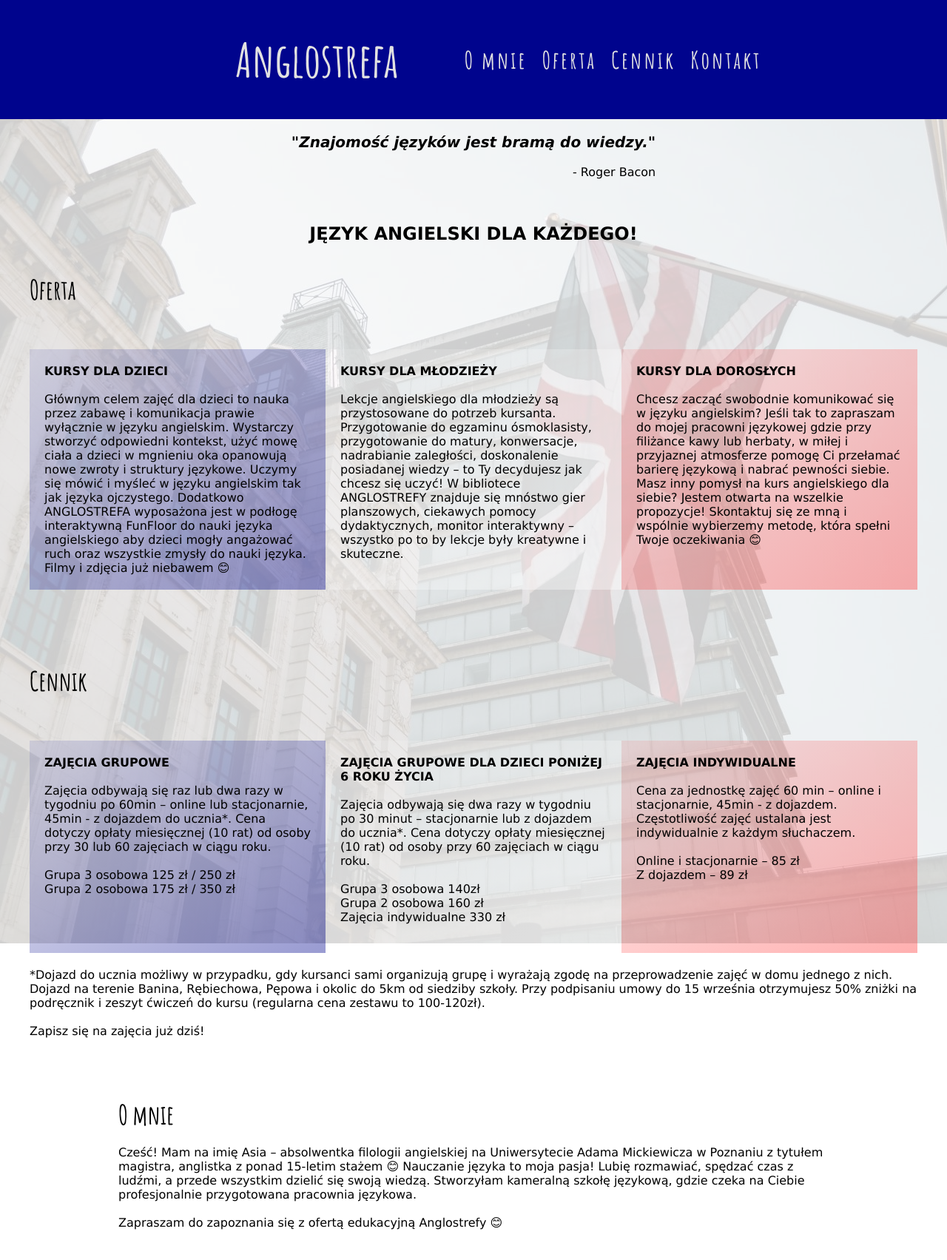
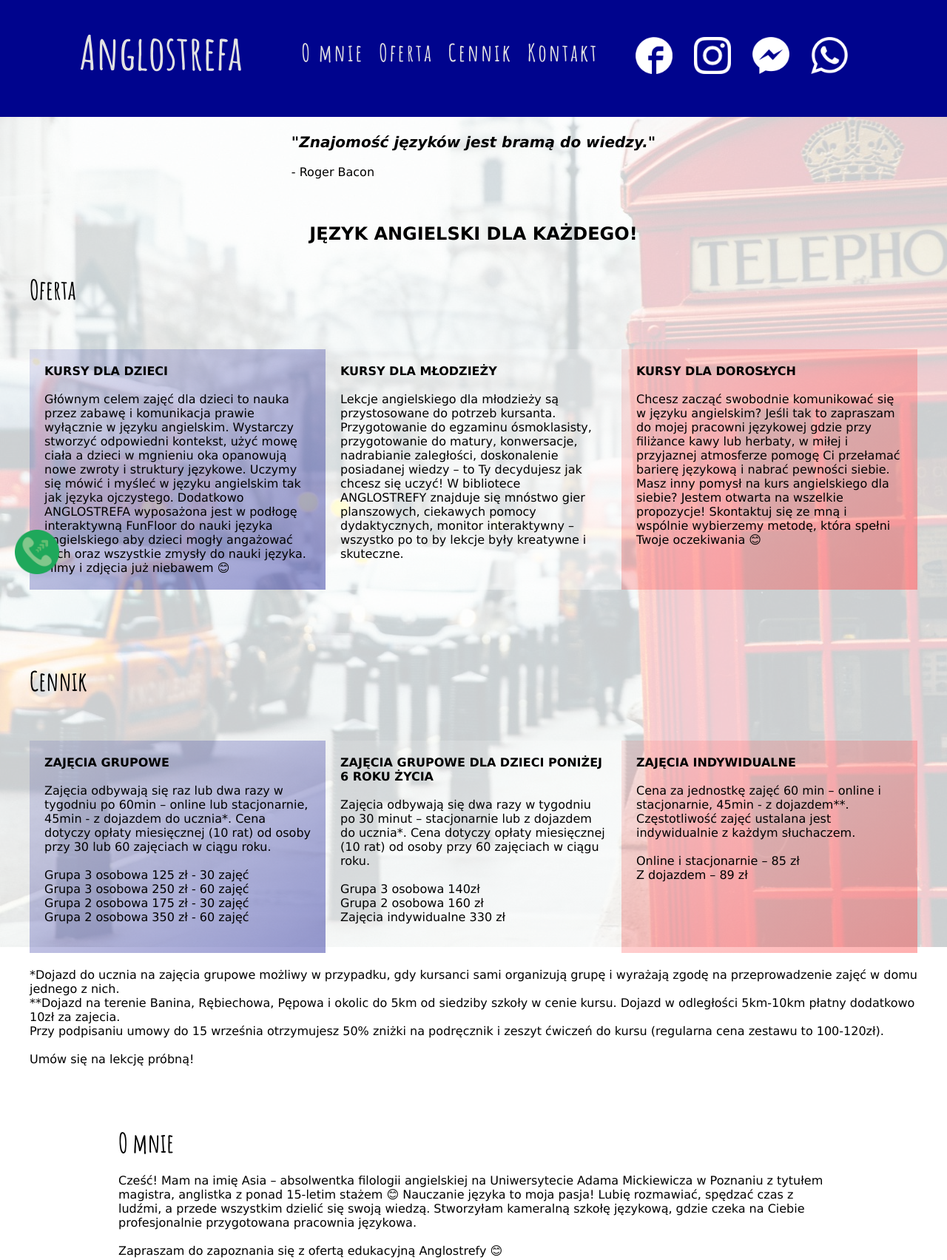
Before and after one commit to Dirtyloop/anglostrefaWebSite, a plain HTML site: page index.html in a window 1280 px wide. Shown: the top 1703 px of the page at 74% size. Drawn offline with Linux system fonts and the light colour scheme.

Commit message:
social media links added

```diff
--- a/index.html
+++ b/index.html
@@ -4,6 +4,7 @@
     <meta charset="UTF-8" />
     <meta name="viewport" content="width=device-width, initial-scale=1.0" />
     <link rel="stylesheet" href="styles.css" />
+    <link rel="icon" type="image/png" href="img/logo_ico.png" />
     <link rel="preconnect" href="https://fonts.gstatic.com" />
     <link rel="preconnect" href="https://fonts.googleapis.com">
     <link rel="preconnect" href="https://fonts.gstatic.com" crossorigin>
@@ -14,6 +15,7 @@
 <link rel="preconnect" href="https://fonts.googleapis.com">
 <link rel="preconnect" href="https://fonts.gstatic.com" crossorigin>
 <link href="https://fonts.googleapis.com/css2?family=Poiret+One&display=swap" rel="stylesheet">
+<link href="https://fonts.googleapis.com/icon?family=Material+Icons" rel="stylesheet">
 
     <title>Kreatywna Szkoła Językowa Anglostrefa</title>
   </head>
@@ -25,16 +27,24 @@
         <div class="line2"></div>
         <div class="line3"></div>
       </div>
+      <div class="menu">
+        <div>
       <a href="http://www.anglostrefa.pl"><div class="logo">
         <h1>Anglostrefa</h1>
-      </div></a>
+      </div></a></div>
+      <div>
       <ul class="nav-links">
         <li><a href="#omnie">O&nbsp;mnie</a></li>
         <li><a href="#oferta">Oferta</a></li>
         <li><a href="#cennik">Cennik</a></li>
         <li><a href="#kontakt">Kontakt</a></li>
+        <li>&nbsp;</li>
+        <li><div class="nav-social"><a href="https://www.facebook.com/anglostrefaBanino/" target="_blank"><img src="img/facebook.png" width="50" height="50"></a>&nbsp;
+          <a href=" https://instagram.com/anglostrefa/"  target="_blank"><img src="img/instagram.png" width="50" height="50"></a>&nbsp;
+          <a href="http://m.me/anglostrefaBanino/"><img src="img/messenger.png" width="50" height="50"></a>&nbsp;
+          <a href="https://wa.me/48517987666"><img src="img/whatsapp.png" width="50" height="50"></a></div></li>
       </ul>
-
+    </div></div>
     </nav>
     <script src="script.js"></script>
     <main>
@@ -90,8 +100,10 @@ Masz inny pomysł na kurs angielskiego dla siebie? Jestem otwarta na wszelkie pr
                 <b>ZAJĘCIA GRUPOWE</b><br><br>
 Zajęcia odbywają się raz lub dwa razy w tygodniu po 60min – online lub stacjonarnie, 45min -  z dojazdem do ucznia*. Cena dotyczy opłaty miesięcznej (10 rat) od osoby przy 30 lub 60 zajęciach w ciągu roku.<br><br>
 
-Grupa 3 osobowa 125 zł / 250 zł<br>
-Grupa 2 osobowa 175 zł / 350 zł<br><br>
+Grupa 3 osobowa 125 zł - 30 zajęć<br>
+Grupa 3 osobowa 250 zł - 60 zajęć<br>
+Grupa 2 osobowa 175 zł - 30 zajęć<br>
+Grupa 2 osobowa 350 zł - 60 zajęć<br><br>
                 </p></div>
                 <div class="oferta-cennik-section2">
                 <p>
@@ -109,17 +121,18 @@ Zajęcia indywidualne 330 zł<br><br>
                   <p>
 <b>ZAJĘCIA INDYWIDUALNE</b><br><br>
 
-Cena za jednostkę zajęć 60 min – online i stacjonarnie, 45min -  z dojazdem. Częstotliwość zajęć ustalana jest indywidualnie z każdym słuchaczem.<br><br>
+Cena za jednostkę zajęć 60 min – online i stacjonarnie, 45min -  z dojazdem**. Częstotliwość zajęć ustalana jest indywidualnie z każdym słuchaczem.<br><br>
 
 Online i stacjonarnie – 85 zł<br>
 Z dojazdem – 89 zł<br><br>
                   </p></div>
 <div><p class="small">
-*Dojazd do ucznia możliwy w przypadku, gdy kursanci sami organizują grupę i wyrażają zgodę na przeprowadzenie zajęć w domu jednego z nich.  Dojazd na terenie Banina, Rębiechowa, Pępowa i okolic do 5km od siedziby szkoły.
+*Dojazd do ucznia na zajęcia grupowe możliwy w przypadku, gdy kursanci sami organizują grupę i wyrażają zgodę na przeprowadzenie zajęć w domu jednego z nich.<br>
+**Dojazd na terenie Banina, Rębiechowa, Pępowa i okolic do 5km od siedziby szkoły w cenie kursu. Dojazd w odległości 5km-10km płatny dodatkowo 10zł za zajecia.<br>
 Przy podpisaniu umowy do 15 września otrzymujesz 50% zniżki na podręcznik i zeszyt ćwiczeń do kursu (regularna cena zestawu to 100-120zł).
                 </p>
                 <br />
-                <p><a href="#kontakt" alt="Kliknij i zapisz się na zajęcia">Zapisz się na zajęcia już dziś!</a>
+                <p><a href="#kontakt" alt="Umów się na lekcję próbną!">Umów się na lekcję próbną!</a>
                 </p></div>
                 </div>
             </div>
@@ -139,7 +152,7 @@ Przy podpisaniu umowy do 15 września otrzymujesz 50% zniżki na podręcznik i z
               src="img/asia_omnie.jpg"
               alt="Nauka angielskiego"
               width="400"
-              height="601"
+              height="493"
             /></div></div>
             <div class="kontakt" id="kontakt">
             <div class="kontakt-tel">
@@ -154,6 +167,14 @@ Przy podpisaniu umowy do 15 września otrzymujesz 50% zniżki na podręcznik i z
               <iframe src="https://www.google.com/maps/embed?pb=!1m18!1m12!1m3!1d37173.79315937041!2d18.39717637008716!3d54.38591942040739!2m3!1f0!2f0!3f0!3m2!1i1024!2i768!4f13.1!3m3!1m2!1s0x46fd9f6b237c2a13%3A0x1d965fd85fae24ff!2sSzko%C5%82a%20J%C4%99zykowa%20ANGLOSTREFA%20Joanna%20Nowakowska!5e0!3m2!1spl!2spl!4v1626123023933!5m2!1spl!2spl" width="400" height="400" style="border:0;" allowfullscreen="" loading="lazy"></iframe>
             </div>
         </div>
+
+        <div class="phone_widget"><a href=”tel:+48713333222″><img src="img/phone.png" width="60" height="60"></a></div>
+        <!--
+        <div class="facebook_widget"> <a href="https://wa.me/48517987666" target="_blank"><img src="img/facebook.png" width="50" height="50"></a></div>
+        <div class="instagram_widget"> <a href="https://wa.me/48517987666" target="_blank"><img src="img/instagram.png" width="50" height="50"></a></div>
+        <div class="messenger_widget"> <a href="https://wa.me/48517987666" target="_blank"><img src="img/messenger.png" width="50" height="50"></a></div>
+        <div class="whatsapp_widget"> <a href="https://wa.me/48517987666" target="_blank"><img src="img/whatsapp.png" width="50" height="50"></a></div>
+        -->
       </section>
     </main>
     <footer>
--- a/styles.css
+++ b/styles.css
@@ -7,7 +7,7 @@
 }
 
 body {
-  background-image: url(img/flaga.jpg);
+  background-image: url(img/tele.jpg);
   background-repeat: repeat-x;
   background-position: center top;
   background-attachment: fixed;
@@ -59,12 +59,18 @@ nav {
   padding: 30px;
 }
 
+.menu {
+  display: flex;
+  justify-content: center;
+  width: 60%;
+}
+
 .nav-links {
   display: flex;
   width: 30%;
-  justify-content: space-around;
+  /*justify-content: center;*/
   padding: 30px;
-  margin: 20px;
+  margin: 10px;
 }
 
 .nav-links li {
@@ -77,6 +83,13 @@ nav {
   text-decoration: none;
   letter-spacing: 3px;
   font-size: 32px;
+
+}
+
+.nav-social {
+  display: flex;
+  justify-content: space-around;
+  width: 300px;
 }
 
 h1 {
@@ -160,6 +173,8 @@ h3 {
 .toggle .line3 {
   transform: rotate(45deg) translate(-5px, -6px);
 }
+
+
 .oferta {
   background-color: rgba(255, 255, 255, 0.8);
   width: 100%;
@@ -327,7 +342,7 @@ h3 {
 }
 
 .cytat {
-  text-align: right;
+  /*text-align: right;*/
   margin: 60px 20px 20px 20px;
 }
 
@@ -351,3 +366,38 @@ footer {
   font-size: 24px;
   color: white;
 }
+
+.phone_widget {
+  position:fixed;
+  bottom:20px;
+  left:20px;
+  z-index:99;
+}
+
+.phone_widget a {
+  display:block
+}
+
+.facebook_widget {
+  position:absolute;
+  top:180px;
+  right:20px;
+}
+
+.instagram_widget {
+  position:absolute;
+  top:250px;
+  right:20px;
+}
+
+.messenger_widget {
+  position:absolute;
+  top:320px;
+  right:20px;
+}
+
+.whatsapp_widget {
+  position:absolute;
+  top:390px;
+  right:20px;
+}
```
Also changed, not shown: backup/style shake.txt (added), img/Instagram.png (added), img/asia_omnie.jpg, img/facebook.png (added), img/logo_ico.png (added), img/messenger.png (added), img/phone.png (added), img/tele.jpg (added), img/whatsapp.png (added).
